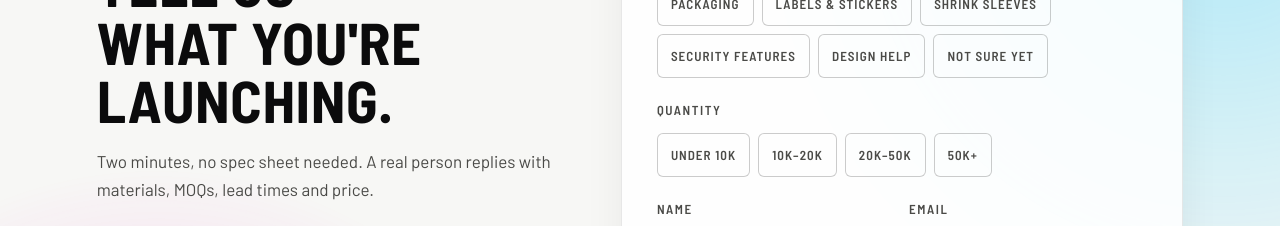
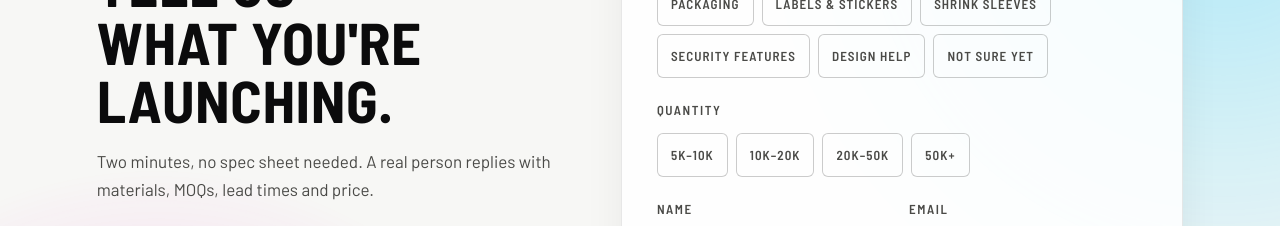
Before and after one commit to plasticsgod/Nutrapack-Website, a plain HTML site: page blog.html in a window 1280 px wide. Shown: the part 4300-4526 px from the top of the page. Drawn offline with Linux system fonts and the light colour scheme.

Commit message:
Blog brief box: quantity starts at 5k–10k
Co-Authored-By: Claude Opus 5.5 <noreply@anthropic.com>
Claude-Session: https://claude.ai/code/session_01VGP7EAsX5S2xb38P85zBzt

```diff
--- a/blog.html
+++ b/blog.html
@@ -240,7 +240,7 @@ window.addEventListener('load', function () { (window.requestIdleCallback || fun
           </div></fieldset>
         <fieldset class="bf-group"><legend>Quantity</legend>
           <div class="bf-chips" data-single>
-            <button type="button" class="gtoggle" aria-pressed="false">Under 10k</button><button type="button" class="gtoggle" aria-pressed="false">10k–20k</button>
+            <button type="button" class="gtoggle" aria-pressed="false">5k–10k</button><button type="button" class="gtoggle" aria-pressed="false">10k–20k</button>
             <button type="button" class="gtoggle" aria-pressed="false">20k–50k</button><button type="button" class="gtoggle" aria-pressed="false">50k+</button>
           </div></fieldset>
         <div class="bf-row">
```
